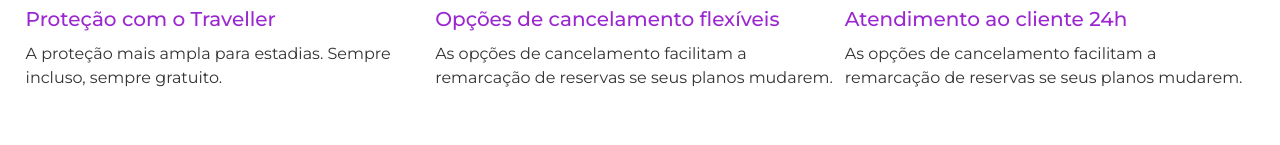
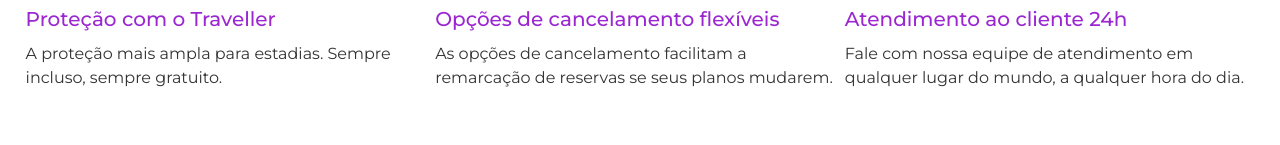
Before and after one commit to abigailmvlima/fiap-fase3-bootstrap, a plain HTML site: page index.html in a window 1280 px wide. Shown: the part 1615-1760 px from the top of the page. Drawn offline with nearby package versions, Linux system fonts and the light colour scheme.

```diff
--- a/index.html
+++ b/index.html
@@ -205,8 +205,8 @@
                     <i class="bi bi-telephone"></i>
                     <div class="card-body">
                         <h3>Atendimento ao cliente 24h</h3>
-                        <p class="paragrafo">As opções de cancelamento facilitam a remarcação de reservas se
-                            seus planos mudarem.</p>
+                        <p class="paragrafo">Fale com nossa equipe de atendimento em qualquer lugar do mundo, a qualquer
+                            hora do dia.</p>
                     </div>
                 </div>
 
```
